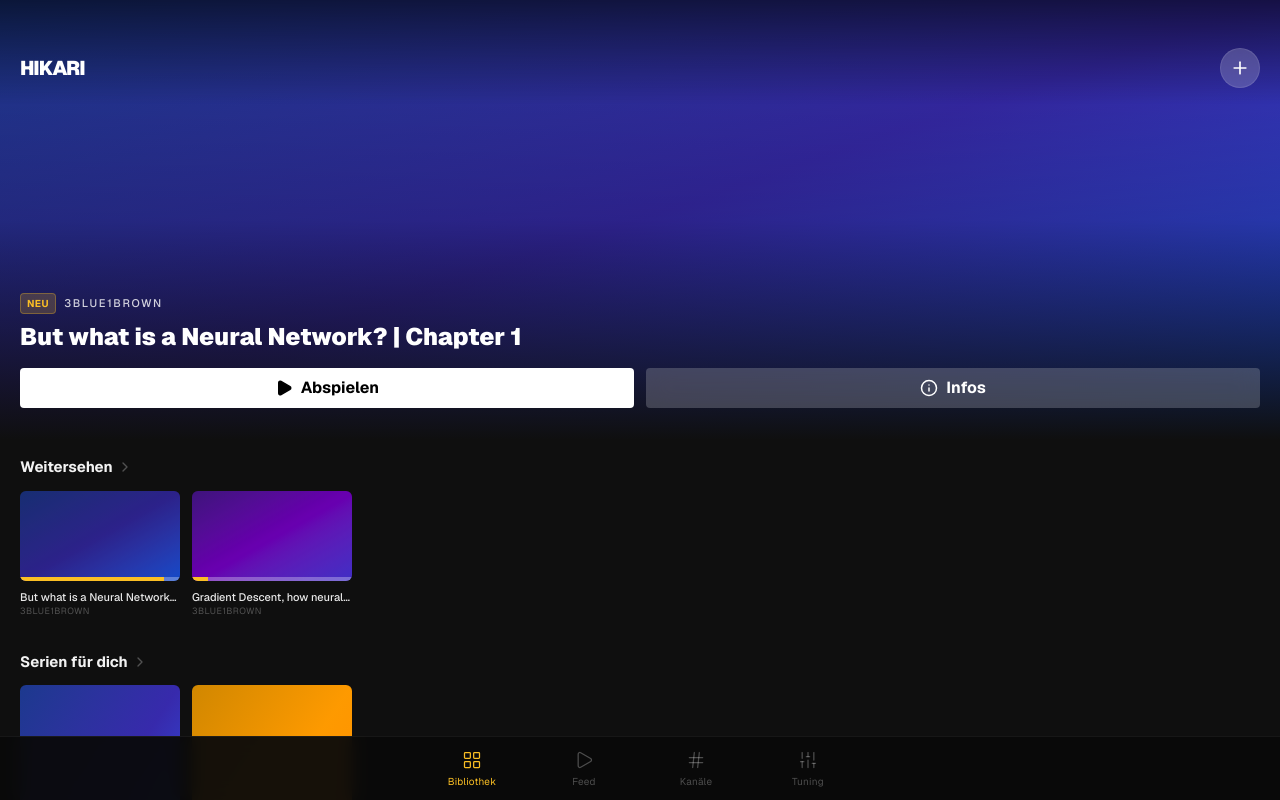
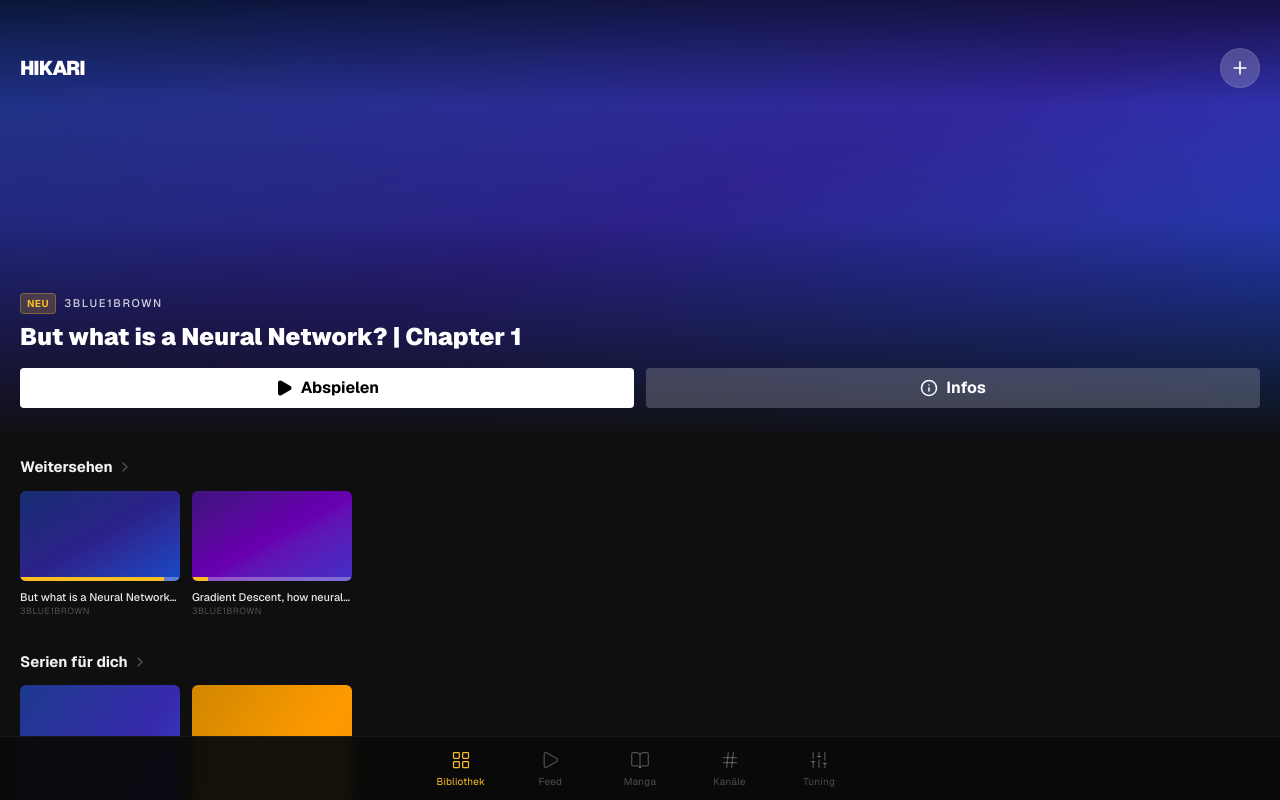
Before and after one commit to Kashino17/Hikari, a Next.js app in the folder design-preview/: page /library in a window 1280 px wide. Shown: the top 800 px of the page. Built offline with nearby package versions, Linux system fonts and the light colour scheme.

Commit message:
feat(manga): add Manga tab to BottomNav

```diff
--- a/design-preview/components/BottomNav.tsx
+++ b/design-preview/components/BottomNav.tsx
@@ -2,11 +2,12 @@
 
 import Link from 'next/link'
 import { usePathname } from 'next/navigation'
-import { Play, Hash, Sliders, LayoutGrid } from 'lucide-react'
+import { Play, Hash, Sliders, LayoutGrid, BookOpen } from 'lucide-react'
 
 const items = [
   { href: '/library', label: 'Bibliothek', Icon: LayoutGrid },
   { href: '/feed', label: 'Feed', Icon: Play },
+  { href: '/manga', label: 'Manga', Icon: BookOpen },
   { href: '/channels', label: 'Kanäle', Icon: Hash },
   { href: '/tuning', label: 'Tuning', Icon: Sliders },
 ]
```
